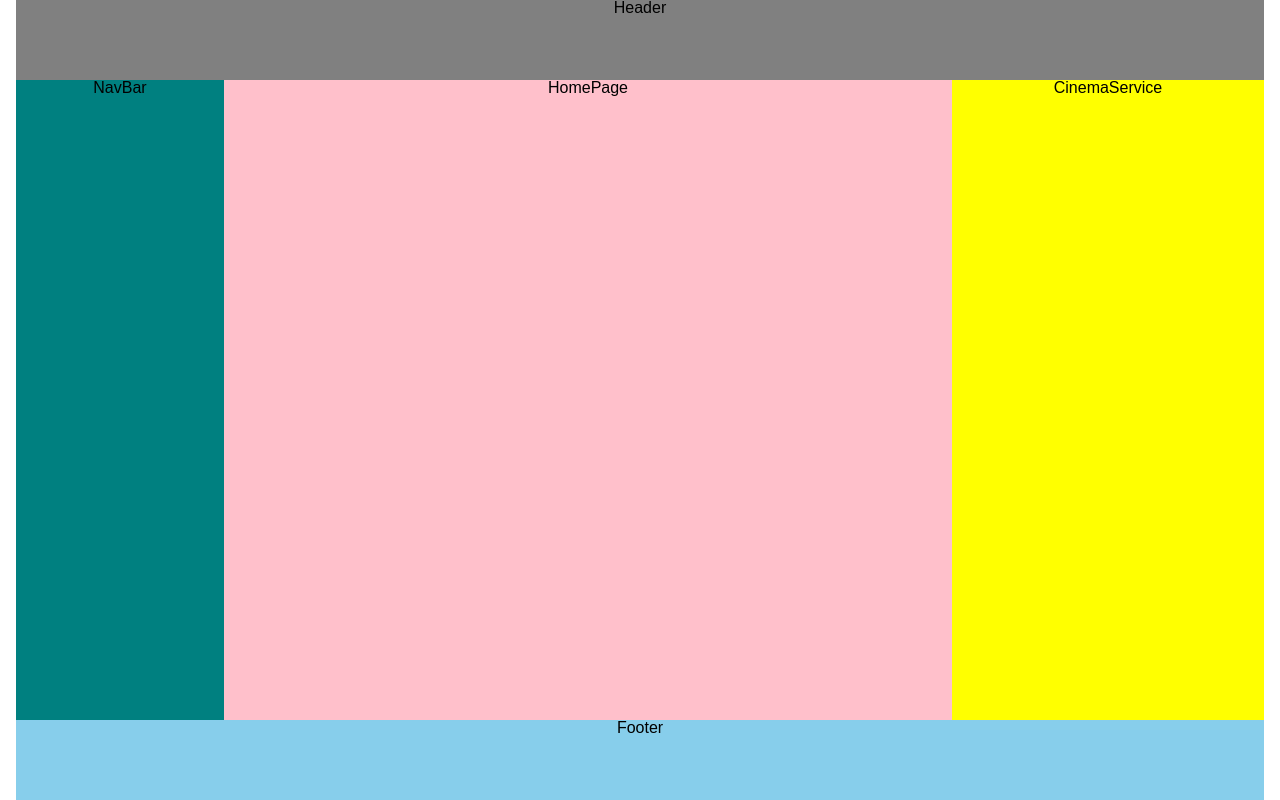
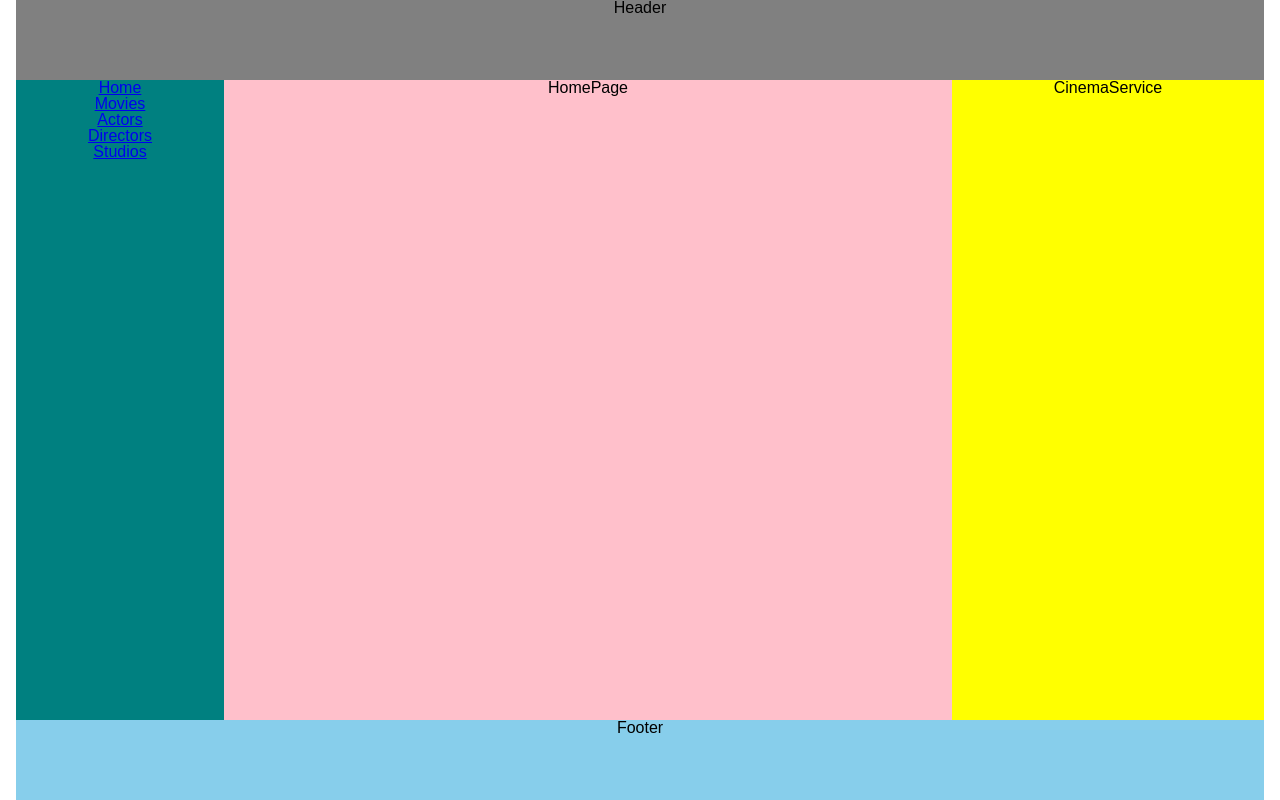
Before and after one commit to ziukoff1985/freshcode-react-hw-09-cinema-pet-project, a React (Vite) app in the folder client/: page / in a window 1280 px wide. Built offline with nearby package versions, Linux system fonts and the light colour scheme.

Commit message:
Add NavBar

```diff
--- a/client/src/components/NavBar/NavBar.jsx
+++ b/client/src/components/NavBar/NavBar.jsx
@@ -1,5 +1,25 @@
+import { NavLink } from 'react-router-dom';
+
 function NavBar() {
-    return <div>NavBar</div>;
+    return (
+        <ul>
+            <li>
+                <NavLink to='/'>Home</NavLink>
+            </li>
+            <li>
+                <NavLink to='/movies'>Movies</NavLink>
+            </li>
+            <li>
+                <NavLink to='/actors'>Actors</NavLink>
+            </li>
+            <li>
+                <NavLink to='/directors'>Directors</NavLink>
+            </li>
+            <li>
+                <NavLink to='/studios'>Studios</NavLink>
+            </li>
+        </ul>
+    );
 }
 
 export default NavBar;
```
